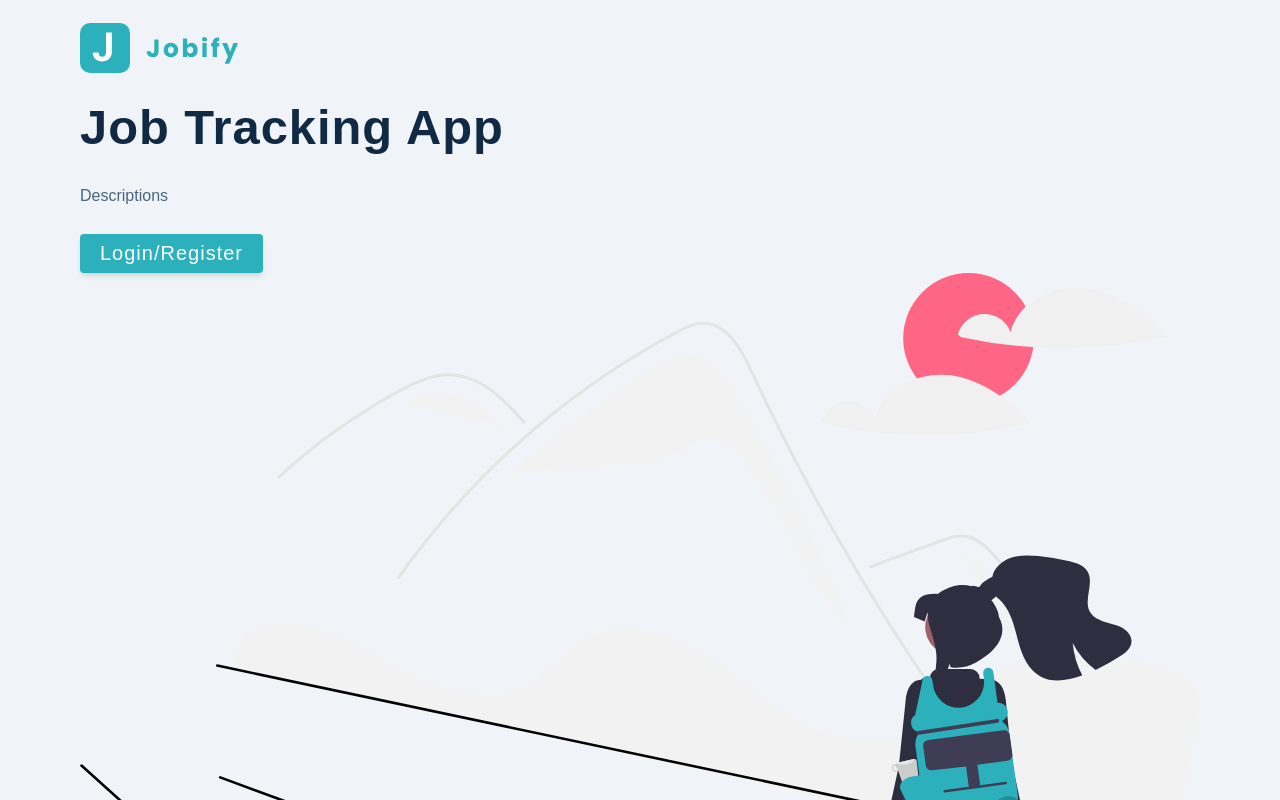
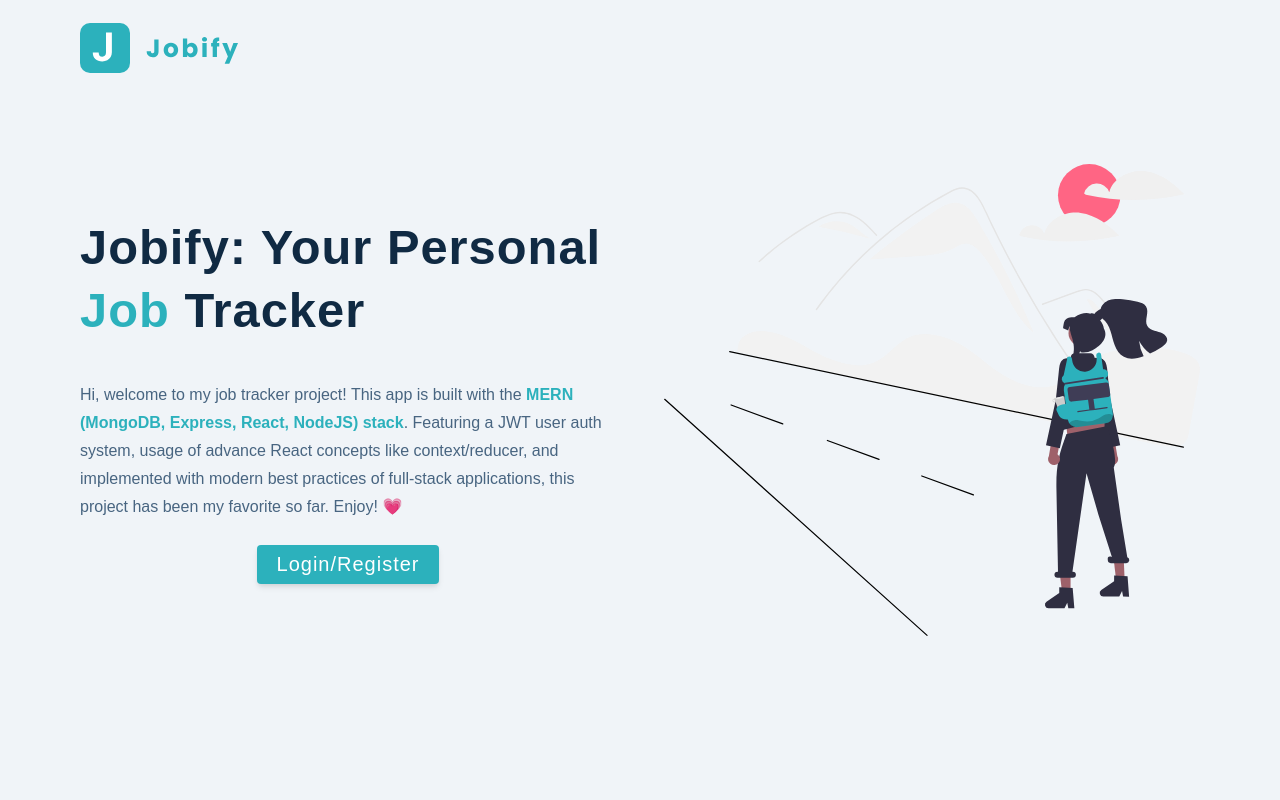
Before and after one commit to helenduz/mern-proj-jobify, a React (Create React App) app in the folder client/: page /landing in a window 1280 px wide. Shown: the top 800 px of the page. Built offline with nearby package versions, Linux system fonts and the light colour scheme.

Commit message:
Improve landing page UI

```diff
--- a/client/src/assets/wrappers/LandingPage.js
+++ b/client/src/assets/wrappers/LandingPage.js
@@ -24,8 +24,17 @@ const Wrapper = styled.main`
     p {
         color: var(--grey-600);
     }
+    .description-hl {
+        font-weight: 800;
+        color: var(--primary-500);
+    }
     .main-img {
         display: none;
+    }
+    .info {
+        display: flex;
+        flex-direction: column;
+        align-items: center;
     }
     @media (min-width: 992px) {
         .page {
@@ -36,5 +45,5 @@ const Wrapper = styled.main`
             display: block;
         }
     }
-`
+`;
 export default Wrapper
--- a/client/src/pages/Landing.js
+++ b/client/src/pages/Landing.js
@@ -13,15 +13,27 @@ const Landing = () => {
                 <nav>
                     <Logo />
                 </nav>
-                <div className="container full-page">
+                <div className="container page">
                     <div className="info">
-                        <h1>Job Tracking App</h1>
-                        <p>Descriptions</p>
+                        <h1>
+                            Jobify: Your Personal <span>Job</span> Tracker
+                        </h1>
+                        <p>
+                            Hi, welcome to my job tracker project! This app is
+                            built with the{" "}
+                            <span className="description-hl">
+                                MERN (MongoDB, Express, React, NodeJS) stack
+                            </span>
+                            . Featuring a JWT user auth system, usage of advance
+                            React concepts like context/reducer, and implemented
+                            with modern best practices of full-stack
+                            applications, this project has been my favorite so
+                            far. Enjoy! &#128151;
+                        </p>
                         <Link to="/register" className="btn btn-hero">
                             Login/Register
                         </Link>
                     </div>
-
                     <img
                         src={main}
                         alt="job hunt image"
```
Lines whose indentation alone changed are shown as unchanged.
